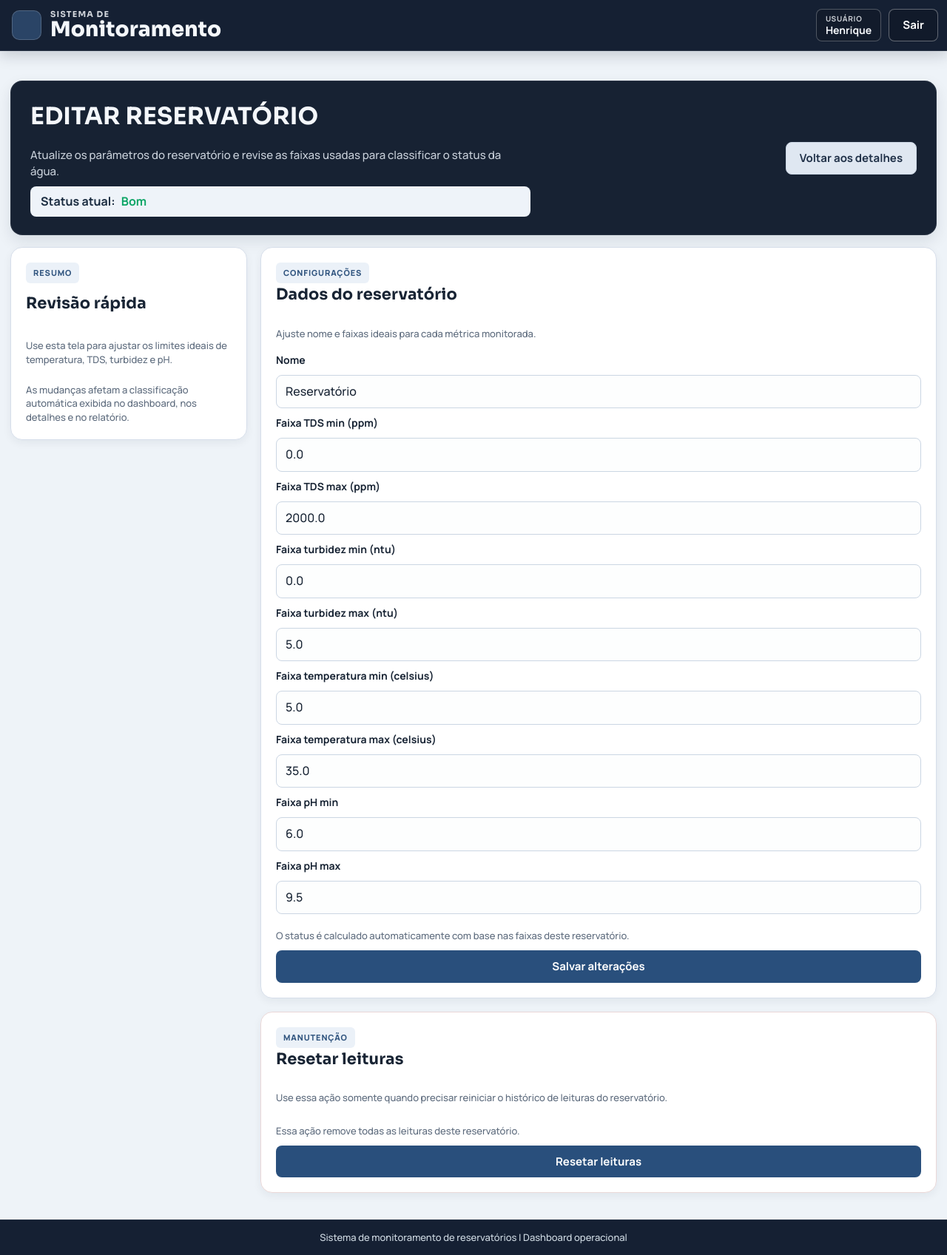
After one commit to yRicke/MonitoramentoReservatorios, a Django app: page /reservatorios/8/editar/ in a window 1280 px wide. The commit adds this page. Shown: the whole page at 74% size. Run offline with Django 5.2, Linux system fonts and the light colour scheme; a user stored in the database is signed in; data comes from the database, SQL or seed files in the repository.

Commit message:
edit page

```diff
--- /dev/null
+++ b/app/templates/reservatorio/_edicao_formularios.html
@@ -0,0 +1,82 @@
+{% load l10n %}
+
+<article class="panel reservatorio-edit-panel">
+    <div class="reservatorio-edit-panel-head">
+        <div>
+            <div class="calibration-step-kicker">Configurações</div>
+            <h3>Dados do reservatório</h3>
+        </div>
+        <p class="status-meta">
+            Ajuste nome e faixas ideais para cada métrica monitorada.
+        </p>
+    </div>
+
+    <form class="edit-form" method="post" action="{% url 'reservatorio_atualizar' reservatorio.id %}">
+        {% csrf_token %}
+
+        <label for="nome">Nome</label>
+        <input id="nome" name="nome" type="text" value="{{ reservatorio.nome }}" required>
+
+        <label for="faixa_ppm_tds_min">Faixa TDS min (ppm)</label>
+        <input id="faixa_ppm_tds_min" name="faixa_ppm_tds_min" type="number" step="0.01" min="0"
+            value="{{ reservatorio.faixa_ppm_tds_min|unlocalize }}" required>
+
+        <label for="faixa_ppm_tds_max">Faixa TDS max (ppm)</label>
+        <input id="faixa_ppm_tds_max" name="faixa_ppm_tds_max" type="number" step="0.01" min="0.01"
+            value="{{ reservatorio.faixa_ppm_tds_max|unlocalize }}" required>
+
+        <label for="faixa_ntu_turbidez_min">Faixa turbidez min (ntu)</label>
+        <input id="faixa_ntu_turbidez_min" name="faixa_ntu_turbidez_min" type="number" step="0.01" min="0"
+            value="{{ reservatorio.faixa_ntu_turbidez_min|unlocalize }}" required>
+
+        <label for="faixa_ntu_turbidez_max">Faixa turbidez max (ntu)</label>
+        <input id="faixa_ntu_turbidez_max" name="faixa_ntu_turbidez_max" type="number" step="0.01" min="0.01"
+            value="{{ reservatorio.faixa_ntu_turbidez_max|unlocalize }}" required>
+
+        <label for="faixa_celsius_temperatura_min">Faixa temperatura min (celsius)</label>
+        <input id="faixa_celsius_temperatura_min" name="faixa_celsius_temperatura_min" type="number" step="0.01"
+            min="0.01" value="{{ reservatorio.faixa_celsius_temperatura_min|unlocalize }}" required>
+
+        <label for="faixa_celsius_temperatura_max">Faixa temperatura max (celsius)</label>
+        <input id="faixa_celsius_temperatura_max" name="faixa_celsius_temperatura_max" type="number" step="0.01"
+            min="0.01" value="{{ reservatorio.faixa_celsius_temperatura_max|unlocalize }}" required>
+
+        <label for="faixa_ph_min">Faixa pH min</label>
+        <input id="faixa_ph_min" name="faixa_ph_min" type="number" step="0.01" min="0.01" max="14"
+            value="{{ reservatorio.faixa_ph_min|unlocalize }}" required>
+
+        <label for="faixa_ph_max">Faixa pH max</label>
+        <input id="faixa_ph_max" name="faixa_ph_max" type="number" step="0.01" min="0.01" max="14"
+            value="{{ reservatorio.faixa_ph_max|unlocalize }}" required>
+
+        <p class="edit-help">
+            O status é calculado automaticamente com base nas faixas deste reservatório.
+        </p>
+
+        <button class="btn-main" type="submit">Salvar alterações</button>
+    </form>
+</article>
+
+<article class="panel reservatorio-edit-panel reservatorio-edit-danger">
+    <div class="reservatorio-edit-panel-head">
+        <div>
+            <div class="calibration-step-kicker">Manutenção</div>
+            <h3>Resetar leituras</h3>
+        </div>
+        <p class="status-meta">
+            Use essa ação somente quando precisar reiniciar o histórico de leituras do reservatório.
+        </p>
+    </div>
+
+    <form
+        class="edit-form"
+        method="post"
+        action="{% url 'reservatorio_resetar_leituras' reservatorio.id %}"
+        data-confirm-reset-leituras
+        data-reservatorio-nome="{{ reservatorio.nome }}"
+    >
+        {% csrf_token %}
+        <p class="edit-help">Essa ação remove todas as leituras deste reservatório.</p>
+        <button class="btn-main" type="submit">Resetar leituras</button>
+    </form>
+</article>
--- /dev/null
+++ b/app/templates/reservatorio/editar.html
@@ -0,0 +1,51 @@
+{% extends "blocos/base.html" %}
+{% load static l10n %}
+
+{% block title %}Editar reservatório {{ reservatorio.nome }}{% endblock %}
+
+{% block content %}
+<section class="message-wrap">
+    {% if messages %}
+    {% for message in messages %}
+    <p class="message {{ message.tags }}">{{ message }}</p>
+    {% endfor %}
+    {% endif %}
+</section>
+
+<section class="detail-hero">
+    <div class="detail-hero-copy">
+        <h2>EDITAR {{ reservatorio.nome|upper }}</h2>
+        <p class="index-hero-subtitle">
+            Atualize os parâmetros do reservatório e revise as faixas usadas para classificar o status da água.
+        </p>
+        <p class="detail-status">
+            <span>Status atual:</span>
+            <strong class="status-text status-{{ reservatorio.status }}">{{ reservatorio.get_status_display }}</strong>
+        </p>
+    </div>
+    <div class="detail-hero-actions">
+        <a class="btn-secondary" href="{% url 'reservatorio_detalhe' reservatorio.id %}">Voltar aos detalhes</a>
+    </div>
+</section>
+
+<section class="reservatorio-edit-layout">
+    <article class="panel reservatorio-edit-aside">
+        <div class="calibration-step-kicker">Resumo</div>
+        <h3>Revisão rápida</h3>
+        <p class="status-meta">
+            Use esta tela para ajustar os limites ideais de temperatura, TDS, turbidez e pH.
+        </p>
+        <p class="status-meta">
+            As mudanças afetam a classificação automática exibida no dashboard, nos detalhes e no relatório.
+        </p>
+    </article>
+
+    <div class="reservatorio-edit-stack">
+        {% include "reservatorio/_edicao_formularios.html" %}
+    </div>
+</section>
+{% endblock %}
+
+{% block extra_scripts %}
+<script src="{% static 'js/confirmar-reset-leituras.js' %}?v=20260525-reset-leituras-1"></script>
+{% endblock %}
--- a/app/views.py
+++ b/app/views.py
@@ -159,6 +159,21 @@ def reservatorio_detalhe(request, reservatorio_id):
 
 @login_required(login_url="entrar")
 @require_http_methods(["GET"])
+def reservatorio_editar(request, reservatorio_id):
+    reservatorio = Reservatorio.obter_por_id(reservatorio_id, usuario=request.user)
+    if reservatorio is None:
+        messages.error(request, "ReservatÃ³rio nÃ£o encontrado.")
+        return redirect("index")
+
+    return render(
+        request,
+        "reservatorio/editar.html",
+        _contexto_edicao_reservatorio(reservatorio),
+    )
+
+
+@login_required(login_url="entrar")
+@require_http_methods(["GET"])
 def reservatorio_relatorio(request, reservatorio_id):
     reservatorio = Reservatorio.obter_por_id(reservatorio_id, usuario=request.user)
     if reservatorio is None:
@@ -219,10 +234,10 @@ def reservatorio_atualizar(request, reservatorio_id):
         )
     except ValueError as exc:
         messages.error(request, str(exc))
-        return redirect("reservatorio_detalhe", reservatorio_id=reservatorio.id)
+        return redirect("reservatorio_editar", reservatorio_id=reservatorio.id)
     except IntegrityError:
         messages.error(request, "Já existe reservatório com este nome.")
-        return redirect("reservatorio_detalhe", reservatorio_id=reservatorio.id)
+        return redirect("reservatorio_editar", reservatorio_id=reservatorio.id)
 
     messages.success(request, "Reservatório atualizado.")
     return redirect("reservatorio_detalhe", reservatorio_id=reservatorio.id)
@@ -1410,6 +1425,11 @@ def _contexto_detalhe_reservatorio(reservatorio):
     }
 
 
+def _contexto_edicao_reservatorio(reservatorio):
+    reservatorio.garantir_pontos_monitoramento()
+    return {"reservatorio": reservatorio}
+
+
 def _montar_dashboard_cards(reservatorios, periodo_delta):
     if not reservatorios:
         return []
--- a/setup/urls.py
+++ b/setup/urls.py
@@ -23,6 +23,7 @@ urlpatterns = [
     path('', views.index, name="index"),
     path('reservatorios/adicionar/', views.reservatorio_adicionar, name="reservatorio_adicionar"),
     path('reservatorios/<int:reservatorio_id>/', views.reservatorio_detalhe, name="reservatorio_detalhe"),
+    path('reservatorios/<int:reservatorio_id>/editar/', views.reservatorio_editar, name="reservatorio_editar"),
     path(
         'reservatorios/<int:reservatorio_id>/relatorio/',
         views.reservatorio_relatorio,
--- a/static/css/components.css
+++ b/static/css/components.css
@@ -2,6 +2,7 @@
 .btn-sair,
 .btn-main,
 .btn-secondary,
+.btn-edit,
 .btn-ver,
 .btn-delete,
 .search button {
@@ -75,6 +76,7 @@
 .btn-sair,
 .btn-main,
 .btn-secondary,
+.btn-edit,
 .btn-ver {
     border: 1px solid transparent;
     border-radius: var(--radius-sm);
@@ -687,6 +670,39 @@
     padding: 10px 12px;
     background: #fdfefe;
     color: var(--color-text);
+}
+
+.reservatorio-edit-layout {
+    display: grid;
+    grid-template-columns: minmax(260px, 320px) minmax(0, 1fr);
+    gap: 18px;
+    align-items: start;
+}
+
+.reservatorio-edit-aside {
+    position: sticky;
+    top: 14px;
+    display: grid;
+    gap: 12px;
+}
+
+.reservatorio-edit-stack {
+    display: grid;
+    gap: 18px;
+}
+
+.reservatorio-edit-panel {
+    display: grid;
+    gap: 16px;
+}
+
+.reservatorio-edit-panel-head {
+    display: grid;
+    gap: 8px;
+}
+
+.reservatorio-edit-danger {
+    border-color: #ead8d8;
 }
 
 .chart-grid {
```
Also changed, not shown: other parts of static/css/components.css (+22 -32 lines), app/templates/reservatorio/detalhe.html (+1 -70 lines), app/tests.py (+15 -0 lines).
